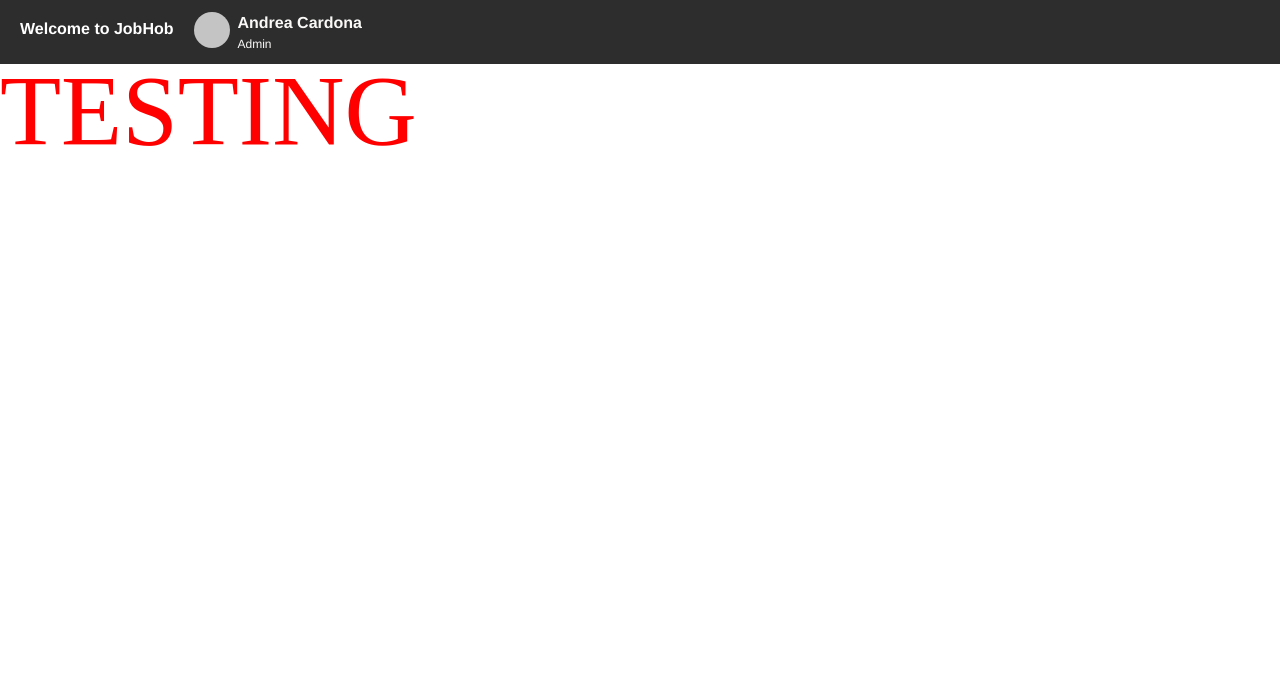
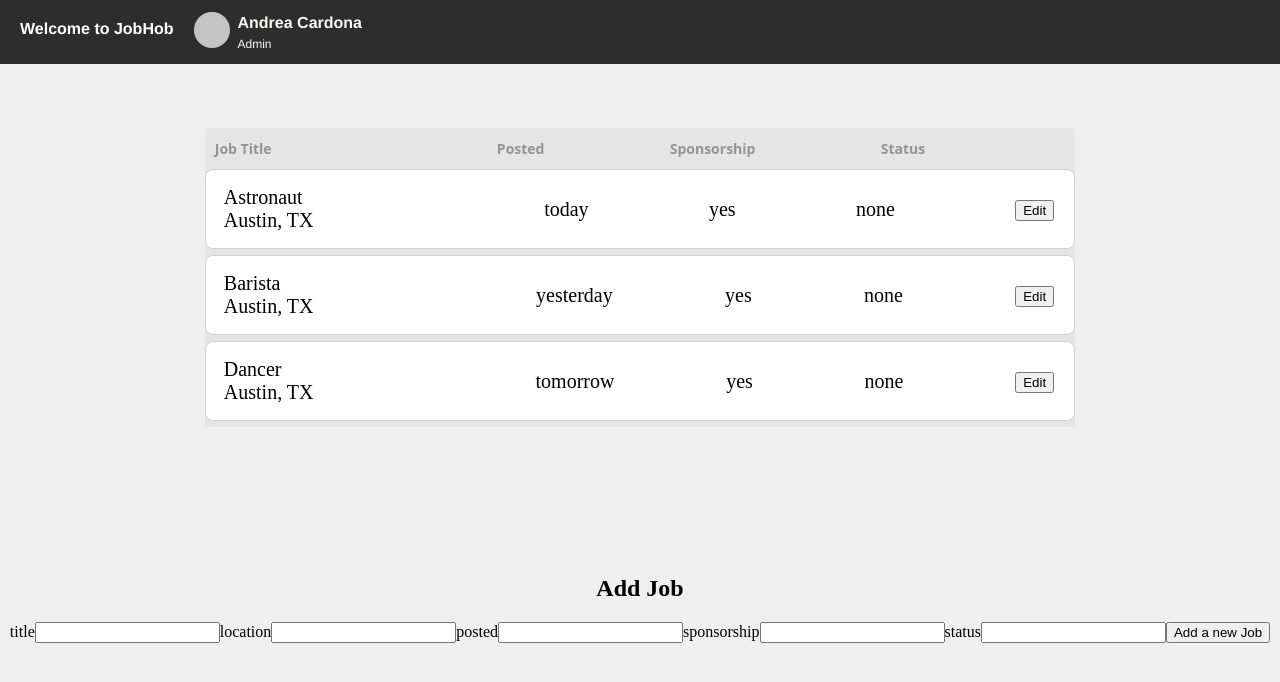
Before and after one commit to andreancardona/job-app, a React (Create React App) app: page / in a window 1280 px wide. Shown: the top 682 px of the page. Built offline with nearby package versions, Linux system fonts and the light colour scheme.

Commit message:
update(edit & add jobs): Added editing and add jobs

```diff
--- a/package.json
+++ b/package.json
@@ -7,6 +7,7 @@
     "@testing-library/user-event": "^12.1.10",
     "react": "^17.0.1",
     "react-dom": "^17.0.1",
+    "react-hooks": "^1.0.1",
     "react-scripts": "4.0.3",
     "web-vitals": "^1.0.1"
   },
--- /dev/null
+++ b/src/components/AddJob.js
@@ -0,0 +1,43 @@
+import React, { useState } from 'react'
+
+const AddJob = props => {
+  const initialFormState = { id: null, title: '', location: '', posted: '', sponsorship: '', status: '' };
+	const [ job, setJob ] = useState(initialFormState)
+
+	const handleInputChange = event => {
+		const { name, value } = event.target
+
+		setJob({ ...job, [name]: value })
+	}
+
+	return (
+		<form
+      onSubmit={event => {
+				event.preventDefault()
+				if (!job.title || !job.location) return
+
+				props.addJob(job)
+				setJob(initialFormState)
+			}}
+      >
+      <label>title</label>
+      <input
+        type="text"
+        name="title"
+        value={job.title}
+        onChange={handleInputChange}
+      />
+      <label>location</label>
+        <input type="text" name="location" value={job.location} onChange={handleInputChange} />
+      <label>posted</label>
+        <input type="text" name="posted" value={job.posted} onChange={handleInputChange} />
+      <label>sponsorship</label>
+        <input type="text"name="sponsorship" value={job.sponsorship} onChange={handleInputChange} />
+      <label>status</label>
+        <input type="text" name="status" value={job.status} onChange={handleInputChange}/>
+      <button>Add a new Job</button>
+    </form>
+	)
+}
+
+export default AddJob
--- a/src/components/App.js
+++ b/src/components/App.js
@@ -1,17 +1,73 @@
-import Navigation from './Navigation';
-import JobTile from './JobTile';
+import React, {useState, Fragment} from 'react';
+import Navigation from '../components/Navigation';
+import JobsList from '../components/JobsList';
+import EditJobs from '../components/EditJobs';
+import AddJob from '../components/AddJob.js';
 import '../styles/App.css';
 
-function App() {
+const App = () => {
+  const jobsData = [
+    { id: 1, title: 'Astronaut', location: 'Austin, TX', posted: 'today', sponsorship: 'yes', status: 'none' },
+    { id: 2, title: 'Barista', location: 'Austin, TX', posted: 'yesterday', sponsorship: 'yes', status: 'none'},
+    { id: 3, title: 'Dancer', location: 'Austin, TX',posted: 'tomorrow', sponsorship: 'yes', status: 'none' },
+  ]
+
+  const initialFormState = { id: null, title: '', location: '', posted: '', sponsorship: '', status: '' };
+
+  // Set our state
+  const [ jobs, setJobs ] = useState(jobsData)
+	const [ currentJob, setCurrentJob ] = useState(initialFormState)
+	const [ editing, setEditing ] = useState(false)
+
+
+  // Add a Job
+  const addJob = job => {
+		job.id = job.length + 1
+		setJobs([ ...jobs, job ])
+	}
+  (console.log(...jobs))
+  // Update a Job
+  const updateJob = (id, updatedJob) => {
+		setEditing(false)
+
+		setJobs(jobs.map(job => (job.id === id ? updatedJob : job)))
+	}
+
+  const editJobRow = job => {
+		setEditing(true)
+
+    setCurrentJob({
+      id: job.id,
+      jobTitle: job.title,
+      jobLocation: job.location,
+      posted: job.posted,
+      sponsorship: job.sponsorship,
+      status: job.status
+    })
+  }
+
   return (
-    <div className="App">
-      <div className="banner" role="banner">
-        <Navigation />
-        {/* Jobs title and add jobs functionality */}
-        <JobTile />
-      </div>
+  <div className="app-container">
+      <Navigation />
+      <JobsList jobs={jobs} editJobRow={editJobRow}/>
+      {editing ? (
+      <div>
+          <h2>Edit Job</h2>
+          <EditJobs
+            editing={editing}
+            setEditing={setEditing}
+            currentJob={currentJob}
+            updateJob={updateJob}
+          />
+        </div>
+      ) : (
+        <Fragment>
+        <h2>Add Job</h2>
+						<AddJob addJob={addJob} />
+        </Fragment>
+      )}
     </div>
-  );
-}
+  )
+};
 
 export default App;
--- /dev/null
+++ b/src/components/EditJobs.js
@@ -0,0 +1,46 @@
+import React, { useState, useEffect } from 'react'
+
+const EditJob = props => {
+  const [ job, setJob ] = useState(props.currentJob)
+
+  useEffect(
+    () => {
+      setJob(props.currentJob)
+    },
+    [ props ]
+  )
+  // You can tell React to skip applying an effect if certain values haven’t changed between re-renders. [ props ]
+
+  const handleInputChange = event => {
+    const { name, value } = event.target
+
+    setJob({ ...job, [name]: value })
+  }
+
+  return (
+    <form
+      onSubmit={event => {
+        event.preventDefault()
+
+        props.updateJob(job.id, job)
+      }}
+    >
+			<label>Title</label>
+			  <input type="text" name="title" value={job.title} onChange={handleInputChange} />
+			<label>Location</label>
+			  <input type="text" name="location" value={job.location} onChange={handleInputChange} />
+      <label>Posted</label>
+			  <input type="text" name="posted" value={job.posted} onChange={handleInputChange} />
+      <label>Sponsorship</label>
+			  <input type="text" name="sponsorship" value={job.sponsorship} onChange={handleInputChange} />
+      <label>Status</label>
+			  <input type="text" name="status" value={job.status} onChange={handleInputChange} />
+      <button>Update Job</button>
+      <button onClick={() => props.setEditing(false)} className="edit-button">
+        Cancel
+      </button>
+    </form>
+  )
+}
+
+export default EditJob
--- a/src/components/JobTile.js
+++ /dev/null
@@ -1,11 +0,0 @@
-import '../styles/JobTile.css';
-
-function JobTile() {
-  return (
-    <div className="job-tile">
-        TESTING
-    </div>
-  );
-}
-
-export default JobTile;
--- /dev/null
+++ b/src/components/JobsList.js
@@ -0,0 +1,43 @@
+import '../styles/JobsList.css';
+
+const JobsList = props => {
+  return (
+    <div className="jobs-list-container">
+      <div className="jobs-list-headers" tabIndex="0">
+        <div className="header-title">Job Title</div>
+        <div className="header-posted">Posted</div>
+        <div className="header-sponsorship">Sponsorship</div>
+        <div className="header-status">Status</div>
+      </div>
+      {props.jobs.length > 0 ? (
+        props.jobs.map(job => (
+          <div className="job-tile" key={job.id}>
+            <div className="job-title-location">
+              <div clasName="title">{job.title}</div>
+              <div clasName="location">{job.location}</div>
+            </div>
+            <div clasName="posted">{job.posted}</div>
+            <div className="sponsorhip">{job.sponsorship}</div>
+            <div className="status">{job.status}</div>
+            <div>
+            <button
+                onClick={() => {
+                  props.editJobRow(job)
+                }}
+                className="edit-button"
+              >
+                Edit
+              </button>
+            </div>
+          </div>
+        ))
+      ) : (
+        <div className="job-tile">
+          <div>No Jobs</div>
+        </div>
+      )}
+      </div>
+  )
+}
+
+export default JobsList;
--- a/src/components/Navigation.js
+++ b/src/components/Navigation.js
@@ -3,6 +3,7 @@ import '../styles/Navigation.css';
 
 function Navigation() {
   return (
+  <div className="banner" role="banner">
     <div className="nav-container">
       <div className="header" tabIndex="0" >Welcome to JobHob</div>
         <img className="user-profile--image" alt="profile placeholder" tabIndex="0"  src={profilePlaceholder} />
@@ -11,6 +12,7 @@ function Navigation() {
         <div className="user-profile--role" tabIndex="0">Admin</div>
       </div>
     </div>
+  </div>
 );
 }
 
--- a/src/index.css
+++ b/src/index.css
@@ -1,13 +1,3 @@
-/* body {
+body {
   margin: 0;
-  font-family: -apple-system, BlinkMacSystemFont, 'Segoe UI', 'Roboto', 'Oxygen',
-    'Ubuntu', 'Cantarell', 'Fira Sans', 'Droid Sans', 'Helvetica Neue',
-    sans-serif;
-  -webkit-font-smoothing: antialiased;
-  -moz-osx-font-smoothing: grayscale;
 }
-
-code {
-  font-family: source-code-pro, Menlo, Monaco, Consolas, 'Courier New',
-    monospace;
-} */
--- a/src/styles/App.css
+++ b/src/styles/App.css
@@ -1,10 +1,9 @@
- /* banner */
+/* app container */
 
-.banner {
-  position: absolute;
-  height: 64px;
-  left: 0px;
-  top: 0px;
-  background: #2D2D2D;
-  width: 100%;
+.app-container {
+  background: #efefef  ;
+  height: 100vh;
+  display: flex;
+  flex-direction: column;
+  align-items: center;
 }
--- a/src/styles/JobTile.css
+++ /dev/null
@@ -1,4 +0,0 @@
-.job-tile {
-  font-size: 100px;
-  color: red;
-}
--- /dev/null
+++ b/src/styles/JobsList.css
@@ -0,0 +1,56 @@
+/* jobs list container */
+
+.jobs-list-container {
+  width: 68%;
+  background:  #E5E5E5;
+  border-radius: 4px;
+  margin: 10% 10% 10% 10%;
+}
+
+.jobs-list-headers {
+  font-family: Noto Sans;
+  font-size: 14px;
+  font-style: normal;
+  font-weight: 700;
+  line-height: 21px;
+  letter-spacing: 0em;
+  text-align: left;
+  color:  #949494;
+  padding: 10px 0 10px 0;
+
+  display: flex;
+  flex-direction: row;
+  justify-content: space-between;
+}
+
+.header-title {
+  padding: 0 100px 0 10px;
+}
+
+.header-status {
+  padding-right: 150px;
+}
+
+
+.job-tile {
+  align-items: center;
+  background: #fff;
+  display: flex;
+  font-size: 20px;
+  justify-content: space-between;
+  margin-bottom: 6px;
+
+  width: 100%;
+  height: 80px;
+  border: 1px solid #D4D2D0;
+  box-sizing: border-box;
+  border-radius: 8px;
+}
+
+.job-title-location {
+  width: 200px;
+  padding: 18px 0px 18px 18px;
+}
+.edit-button {
+  margin: 0 20px 0 0;
+}
--- a/src/styles/Navigation.css
+++ b/src/styles/Navigation.css
@@ -1,3 +1,14 @@
+/* banner */
+
+.banner {
+  position: absolute;
+  height: 64px;
+  left: 0px;
+  top: 0px;
+  background: #2D2D2D;
+  width: 100%;
+}
+
  /* navigation */
 
  .nav-container {
@@ -5,7 +16,6 @@
   flex-direction: row;
   flex-wrap: nowrap;
   width: 100%;
-  /* justify-content: space-between; */
  }
 
 .header {
@@ -22,7 +32,6 @@
 /* user profile */
 
 .user-profile--image {
-  /* position: absolute; */
   width: 36px;
   height: 36px;
   left: 822px;
@@ -36,7 +45,6 @@
 }
 
 .user-profile--name {
-  /* position: absolute; */
   left: 866px;
   font-family: Helvetica Neue;
   font-style: normal;
```
Also changed, not shown: src/images/logo.svg (deleted), 1 other file (tests, documents, lock files or other folders).
